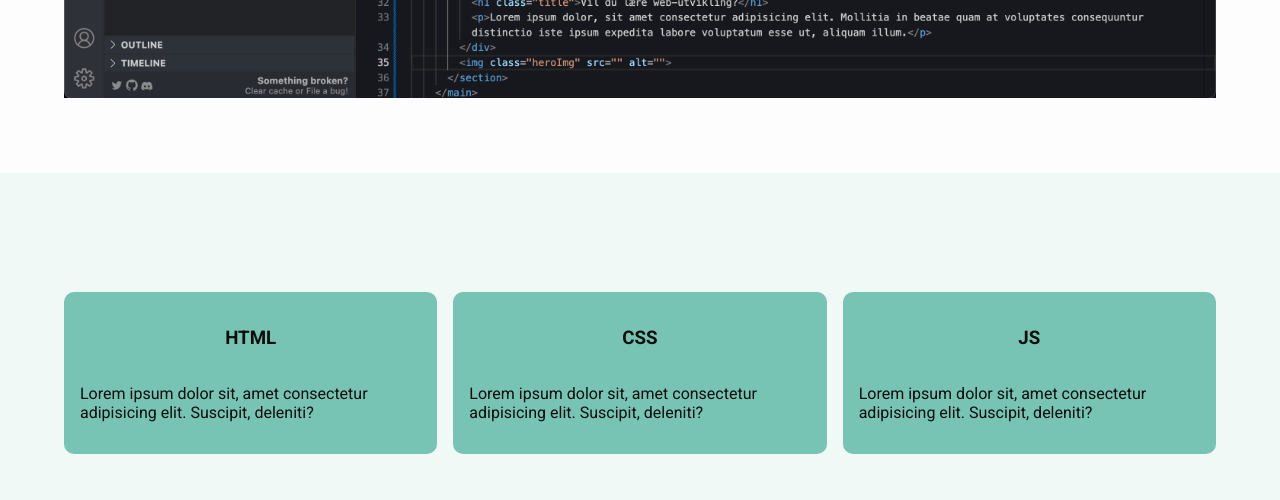
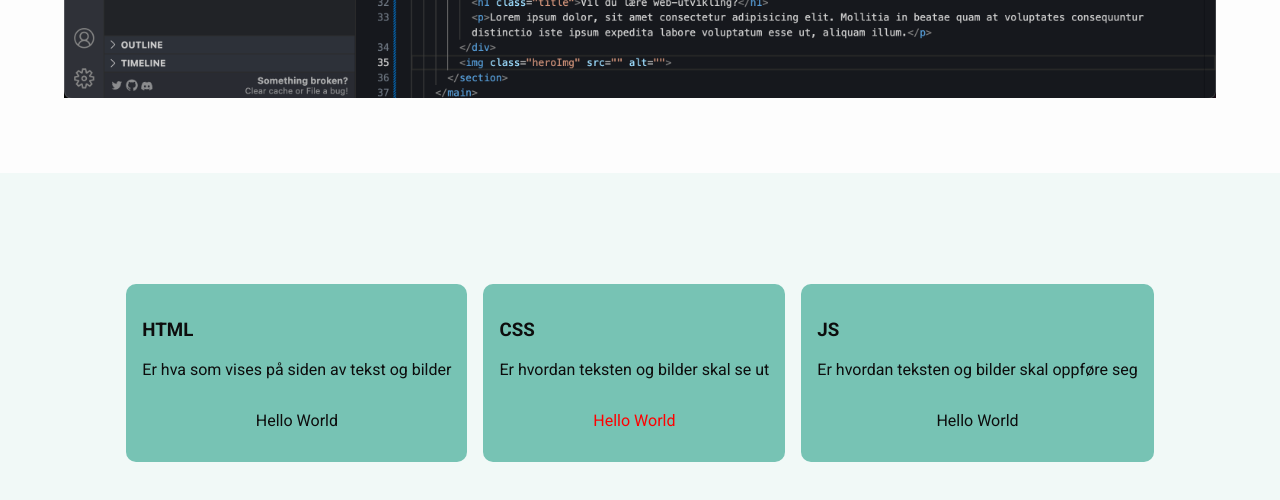
Before and after one commit to JulieKodehode/kodeloftKurs, a website with bundled scripts: page index.html in a window 1280 px wide. Shown: the part 678-1178 px from the top of the page. Built offline with nearby package versions, Linux system fonts and the light colour scheme.

Commit message:
Language description and demo added

```diff
--- a/index.html
+++ b/index.html
@@ -44,16 +44,34 @@
       <section class="language halfSection">
         <div class="languageContainer">
           <div class="languageCard">
-            <h3>HTML</h3>
-            <p>Lorem ipsum dolor sit, amet consectetur adipisicing elit. Suscipit, deleniti?</p>
+            <div class="languageCardText">
+              <h3>HTML</h3>
+              <p>Er hva som vises på siden av tekst og bilder</p>
+            </div>
+
+            <div class="languageCardDemo">
+              <p>Hello World</p>
+            </div>
           </div>
           <div class="languageCard">
-            <h3>CSS</h3>
-            <p>Lorem ipsum dolor sit, amet consectetur adipisicing elit. Suscipit, deleniti?</p>
+            <div class="languageCardText">
+              <h3>CSS</h3>
+              <p>Er hvordan teksten og bilder skal se ut</p>
+            </div>
+
+            <div class="languageCardDemo">
+              <p style="color: red">Hello World</p>
+            </div>
           </div>
           <div class="languageCard">
-            <h3>JS</h3>
-            <p>Lorem ipsum dolor sit, amet consectetur adipisicing elit. Suscipit, deleniti?</p>
+            <div class="languageCardText">
+              <h3>JS</h3>
+            <p>Er hvordan teksten og bilder skal oppføre seg</p>
+            </div>
+
+            <div class="languageCardDemo">
+              <p onclick="this.style.color='red'">Hello World</p>
+            </div>
           </div>
         </div>
       </section>
```
